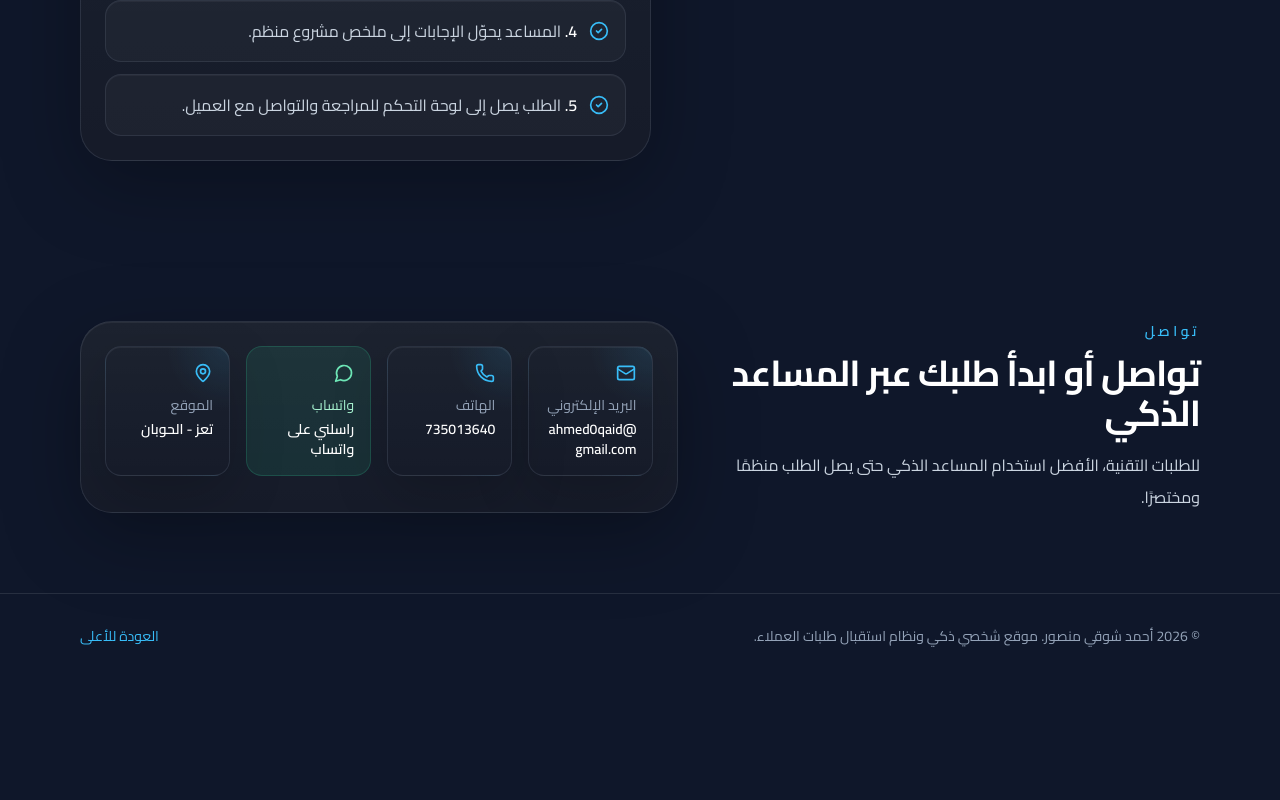
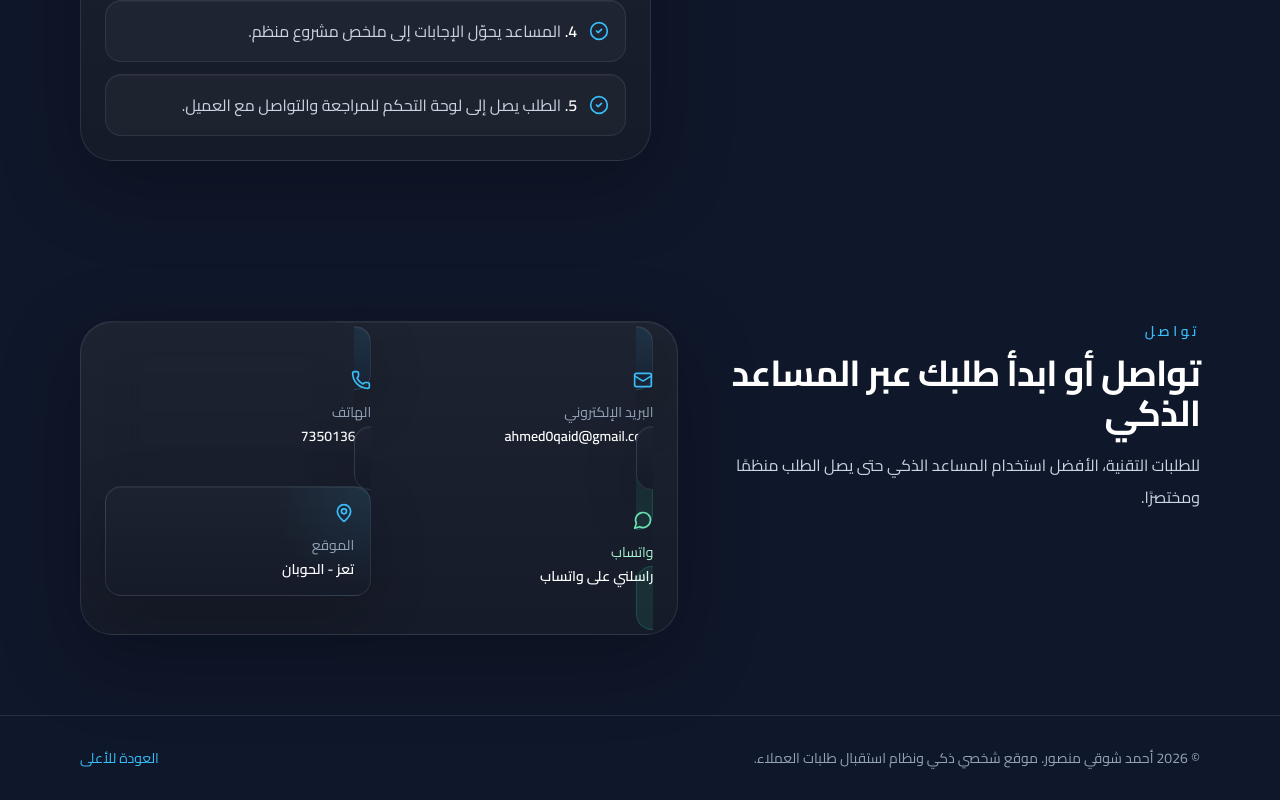
Before and after one commit to ahmed0mansor/ahmed-portfolio, a Next.js app: page / in a window 1280 px wide. Shown: the part 4050-4850 px from the top of the page. Before the commit the page ends 4728 px from the top, so only its background shows below. Built offline with nearby package versions, Linux system fonts and the light colour scheme; no server answers; the database is empty.

Commit message:
Make contact panel dynamically shrink to fit its items

```diff
--- a/components/Contact.tsx
+++ b/components/Contact.tsx
@@ -131,20 +131,14 @@ export function Contact({ content, contentEn, layoutVariant }: ContactProps) {
           titleEn={english.contact.title}
           subtitleEn={english.contact.subtitle}
         />
-        <div className="github-panel rounded-[2rem] p-6 w-fit md:w-full">
+        <div className="github-panel rounded-[2rem] p-6 w-fit max-w-full">
           <div
-            className={`grid gap-4 sm:grid-cols-2 ${
-              visibleItems.length === 1
-                ? "lg:grid-cols-1"
-                : visibleItems.length === 2
-                  ? "lg:grid-cols-2"
-                  : visibleItems.length === 3
-                    ? "lg:grid-cols-3"
-                    : "lg:grid-cols-4"
-            }`}
+            className="flex flex-wrap gap-4"
           >
             {visibleItems.map((item) => (
-              <ContactCard key={item.id} content={content} contentEn={contentEn} item={item} />
+              <div key={item.id} className="flex-1 min-w-[220px]">
+                <ContactCard content={content} contentEn={contentEn} item={item} />
+              </div>
             ))}
           </div>
         </div>
```
